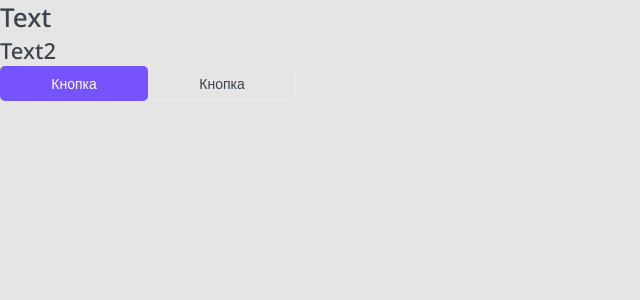
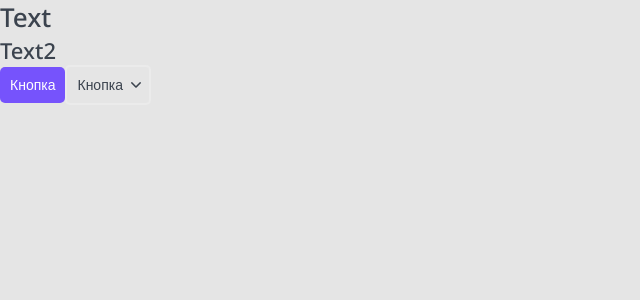
Before and after one commit to QueGonJinn/TopApp, a Next.js app: page / in a window 1280 px wide. Shown: the top 300 px of the page, without its empty margins (0-640 px from the left). Built offline with nearby package versions, Linux system fonts and the light colour scheme.

Commit message:
feaat: SVG implementation

```diff
--- a/components/Button/Button.module.css
+++ b/components/Button/Button.module.css
@@ -2,9 +2,6 @@
 	display: inline-block;
 
 	box-sizing: border-box;
-
-	width: 148px;
-	height: 35px;
 
 	padding: 10px;
 
@@ -23,6 +20,7 @@
 .primary {
 	color: var(--white);
 
+	border: 2px solid var(none);
 	background-color: var(--primary);
 }
 
@@ -33,7 +31,7 @@
 .ghost {
 	color: var(--black);
 
-	border: 1px solid var(--grey-light);
+	border: 2px solid var(--grey-light);
 	background: none;
 }
 
@@ -42,3 +40,14 @@
 
 	background-color: var(--primary-hover);
 }
+
+.arrow {
+	display: inline-block;
+
+	margin-left: 10px;
+}
+
+.down {
+	transition: all 0.2s;
+	transform: rotate(90deg);
+}
--- a/components/Button/Button.props.ts
+++ b/components/Button/Button.props.ts
@@ -1,6 +1,7 @@
-import { ReactNode } from 'react';
+import { ButtonHTMLAttributes, DetailedHTMLProps, ReactNode } from 'react';
 
-export interface ButtonProps {
+export interface ButtonProps extends DetailedHTMLProps<ButtonHTMLAttributes<HTMLButtonElement>, HTMLButtonElement> {
 	children: ReactNode;
 	appearance: 'primary' | 'ghost';
+	arrow?: 'right' | 'down' | 'none';
 }
--- a/components/Button/Button.tsx
+++ b/components/Button/Button.tsx
@@ -1,14 +1,22 @@
 import { ButtonProps } from './Button.props';
 import styles from './Button.module.css';
+import  ArrowIcon  from './arrow.svg';
 import cn from 'classnames';
 
-export const Button = ({ children, appearance }: ButtonProps): JSX.Element => {
+export const Button = ({ children, arrow = 'none', appearance, className, ...props }: ButtonProps): JSX.Element => {
 	return (
-		<button className={cn(styles.button, {
+		<button className={cn(styles.button, className, {
 			[styles.primary]: appearance == 'primary',
 			[styles.ghost]: appearance == 'ghost'
-		})}>
-			{children}
+		})}
+			{ ...props }
+		>
+			{ children }
+			{arrow !== 'none' && <span className={cn(styles.arrow, {
+				[styles.down]: arrow == 'down'
+				})}>
+					<ArrowIcon />
+				</span>}
 		</button>
 	);
 };
--- /dev/null
+++ b/next-env-custom.d.ts
@@ -0,0 +1,5 @@
+/// <reference types="next" />
+
+
+// NOTE: This file should not be edited
+// see https://nextjs.org/docs/basic-features/typescript for more information.
--- a/next.config.js
+++ b/next.config.js
@@ -2,6 +2,18 @@
 const nextConfig = {
   reactStrictMode: true,
   swcMinify: true,
-}
+};
 
-module.exports = nextConfig
+module.exports = nextConfig;
+
+module.exports = {
+  webpack(config) {
+    config.module.rules.push({
+      test: /\.svg$/i,
+      issuer: /\.[jt]sx?$/,
+      use: ['@svgr/webpack'],
+    });
+
+    return config;
+  },
+};
--- a/package.json
+++ b/package.json
@@ -17,6 +17,7 @@
     "react-dom": "18.2.0"
   },
   "devDependencies": {
+    "@svgr/webpack": "^6.3.1",
     "@types/node": "^18.7.6",
     "@types/react": "^18.0.17",
     "@typescript-eslint/eslint-plugin": "^5.33.1",
--- a/pages/index.tsx
+++ b/pages/index.tsx
@@ -8,7 +8,7 @@ export default function Home(): JSX.Element {
 			<Htag tag='h1'>Text</Htag>
 			<Htag tag='h2'>Text2</Htag>
 			<Button appearance='primary'>Кнопка</Button>
-			<Button appearance='ghost'>Кнопка</Button>
+			<Button appearance='ghost' arrow='down'>Кнопка</Button>
 		</>
 	);
 }
--- /dev/null
+++ b/svg.d.ts
@@ -0,0 +1,6 @@
+declare module '*.svg' {
+  import React = require('react');
+  export const ReactComponent: React.SFC<React.SVGProps<SVGSVGElement>>;
+  const src: string;
+  export default src;
+}
--- a/tsconfig.json
+++ b/tsconfig.json
@@ -6,7 +6,8 @@
       "dom.iterable",
       "esnext"
     ],
-    "allowJs": true,
+    "allowJs": false,
+    "noImplicitAny": false,
     "skipLibCheck": true,
     "strict": true,
     "strictPropertyInitialization": false,
@@ -23,6 +24,7 @@
   "include": [
     "next-env.d.ts",
     "**/*.ts",
+    "svg.d.ts",
     "**/*.tsx"
   ],
   "exclude": [
```
Also changed, not shown: components/Button/arrow.svg (added), 1 other file (tests, documents, lock files or other folders).
